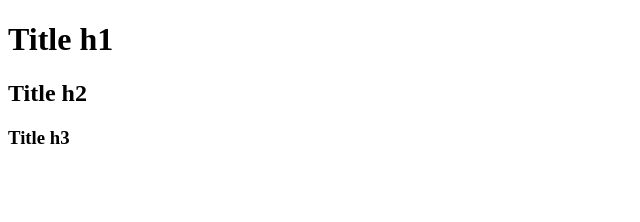
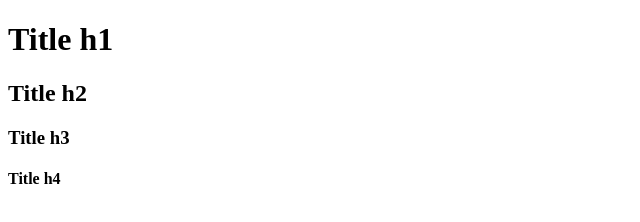
Before and after one commit to vetaluga/test1, a plain HTML site: page index.html in a window 1280 px wide. Shown: the full height of the page, 0-640 px from the left. Drawn offline with Linux system fonts and the light colour scheme.

Commit message:
add title h4

```diff
--- a/index.html
+++ b/index.html
@@ -9,5 +9,6 @@
     <h1>Title h1</h1>
     <h2>Title h2</h2>
     <h3>Title h3</h3>
+    <h4>Title h4</h4>
 </body>
 </html>
```
